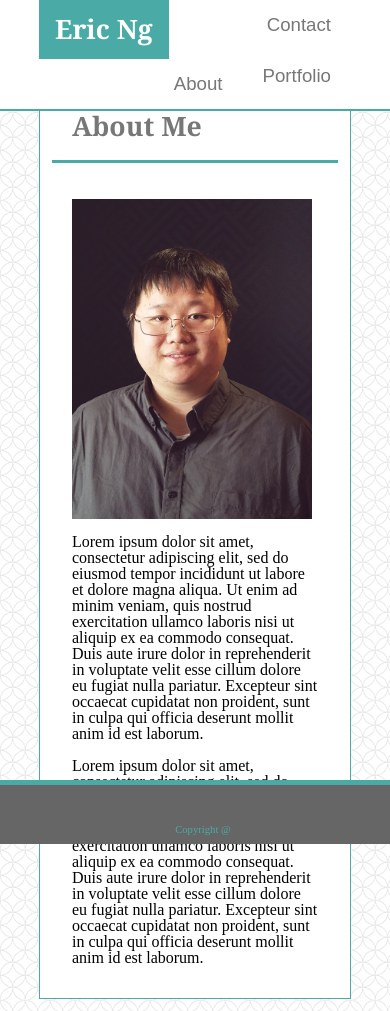
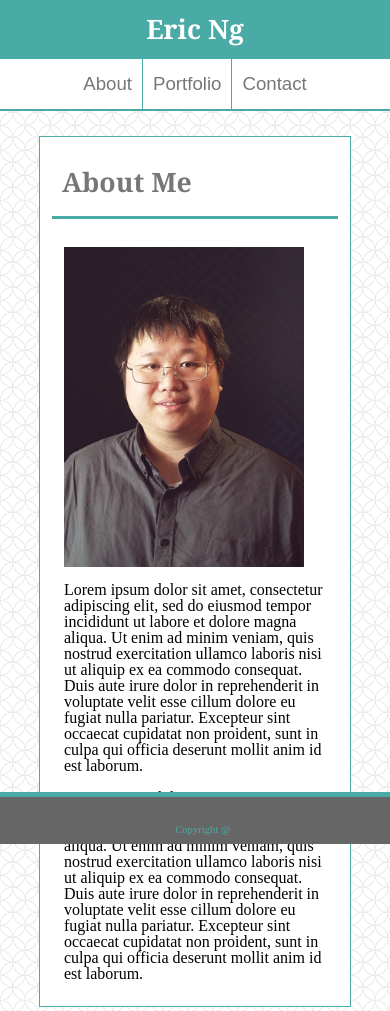
Before and after one commit to EricNg314/Responsive-Portfolio, a plain HTML site: page index.html in a window 390 px wide. Shown: the top 1011 px of the page. Drawn offline with Linux system fonts and the light colour scheme.

Commit message:
Corrected header, used flex for links, alignment of name and main body, added border for nav links.

```diff
--- a/assets/css/style.css
+++ b/assets/css/style.css
@@ -28,13 +28,22 @@ a.highlight:hover{
 
  .headerName {
     float:left;
-    padding:16px;
+    padding:22px;
+    padding-top:16px;
+    padding-bottom:16px;
     font-size: 20pt;
     background-color:#4aaaa5;
     color: #ffffff;
     white-space: nowrap;
     font-weight:bold;
     font-family: "Georgia", Times, "Times New Roman", serif;
+
+}
+
+.linkContainer{
+    display:flex;
+    flex-direction: row;
+    float:right;
 }
 
 .headerLinks{
@@ -42,11 +51,13 @@ a.highlight:hover{
     color: #777777;
     font-family: 'Arial', 'Helvetica Neue', Helvetica, sans-serif;
     float:right;
-    margin-left:10px;
-    margin-right:10px;
     padding:10px;
     padding-top:16px;
     padding-bottom:16px;
+}
+
+.headerLinkBorder{
+    border-left:1px solid #4aaaa5;
 }
 
 .mainBox {
@@ -61,7 +72,9 @@ a.highlight:hover{
 
 .mainHeader{
     margin:0;
-    padding:20px;
+    padding:10px;
+    padding-top:20px;
+    padding-bottom:20px;
     color: #777777;
     font-size: 20pt;
     font-weight: bold;
@@ -72,7 +85,7 @@ a.highlight:hover{
 
 .articleContent{
     display:block;
-    padding: 20px;
+    padding: 12px;
 }
 
 
@@ -82,7 +95,7 @@ a.highlight:hover{
     border-top: 5px solid #4aaaa5;
     position: fixed;
     width: 100%;
-    padding-top:32px;
+    padding-top:20px;
     bottom: 0;
 
 }
@@ -153,3 +166,50 @@ a.highlight:hover{
     padding-top:5px;
     padding-bottom:5px;
 }
+
+
+@media only screen and (max-width: 640px) {
+    #nameContainer{
+        width:100%;
+        text-align:center;
+        margin-left:0;
+        margin-right:0;
+        justify-content: center;
+        padding-left:0;
+        padding-right:0;
+    }
+
+    .linkContainer{
+        position: relative;
+        width:100%;
+
+        justify-content:center;
+    }
+
+    .mainBox{
+        margin-top:120px;
+    }
+    .nameBg {
+      width:100%;
+      text-align:center;
+    }
+
+    .navbar{
+        margin:0 auto;
+    }
+
+    #mediaQueryMargins {
+        width:100%;
+        margin-left:0;
+        margin-right:0;
+    }
+}
+@media only screen and (max-width: 768px) {
+    /* For desktop: */
+
+}
+
+@media only screen and (max-width: 980px) {
+    /* For desktop: */
+
+}
--- a/index.html
+++ b/index.html
@@ -13,17 +13,19 @@
 <body id="body" background="assets/images/spiration light/spiration-light.png">
 
     <header class="header">
-        <div class="primaryMargins">
-            <h1 class="headerName">Eric Ng</h1>
-            <a href="contact.html">
-                <p class="headerLinks">Contact</p>
-            </a>
-            <a href="portfolio.html">
-                <p class="headerLinks">Portfolio</p>
-            </a>
-            <a href="index.html">
-                <p class="headerLinks">About</p>
-            </a>
+        <div class="primaryMargins" id="mediaQueryMargins">
+            <h1 class="headerName" id="nameContainer">Eric Ng</h1>
+            <div class="linkContainer">
+                <a class="" href="index.html">
+                    <p class="headerLinks ">About</p>
+                </a>
+                <a class="" href="portfolio.html">
+                    <p class="headerLinks headerLinkBorder">Portfolio</p>
+                </a>
+                <a class="" href="contact.html">
+                    <p class="headerLinks headerLinkBorder">Contact</p>
+                </a>
+            </div>
         </div>
     </header>
 
```
Also changed, not shown: contact.html (+13 -11 lines), portfolio.html (+13 -11 lines).
